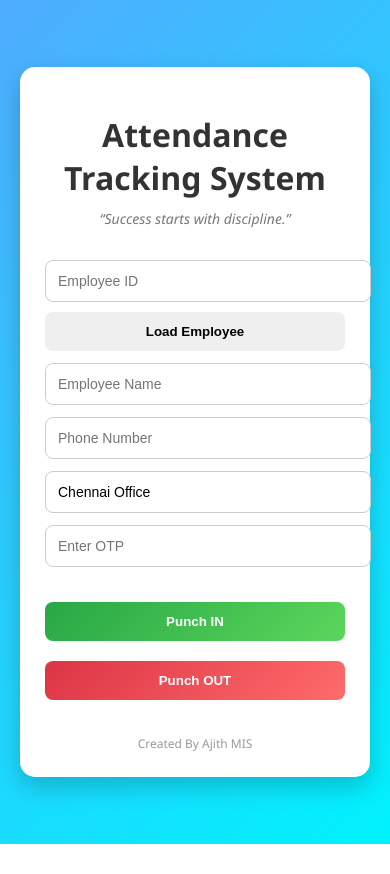
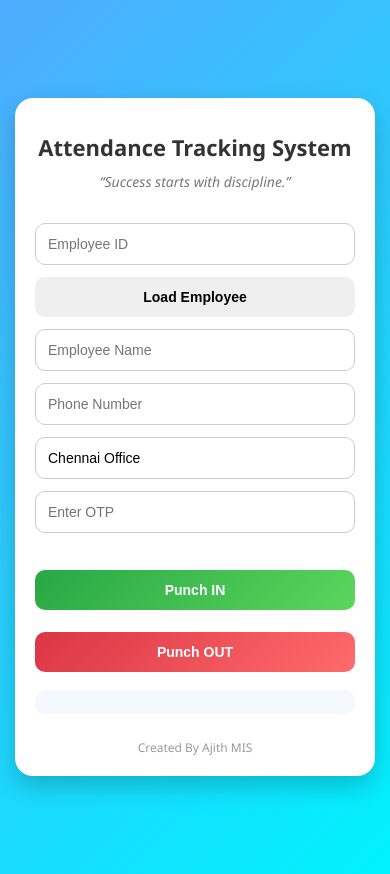
Before and after one commit to AjithRaaj/Attedence_tracker, a Flask app: page / in a window 390 px wide. Before the commit the page ends 844 px from the top, so only its background shows below. Run offline with Flask 3, Linux system fonts and the light colour scheme.

Commit message:
Attendance tracking system updated

```diff
--- a/app.py
+++ b/app.py
@@ -1,5 +1,6 @@
 from flask import Flask, render_template, request, jsonify
 from datetime import datetime
+from zoneinfo import ZoneInfo
 from geopy.distance import geodesic
 import json
 import gspread
@@ -27,13 +28,22 @@ scope = [
 
 if os.environ.get("GOOGLE_CREDENTIALS"):
     service_account_info = json.loads(os.environ["GOOGLE_CREDENTIALS"])
-    creds = ServiceAccountCredentials.from_json_keyfile_dict(service_account_info, scope)
+
+    creds = ServiceAccountCredentials.from_json_keyfile_dict(
+        service_account_info,
+        scope
+    )
+
 else:
-    creds = ServiceAccountCredentials.from_json_keyfile_name("service_account.json", scope)
+    creds = ServiceAccountCredentials.from_json_keyfile_name(
+        "service_account.json",
+        scope
+    )
 
 client = gspread.authorize(creds)
 
 SHEET_ID = "1Ryj_plY3dJ6v9ZCE_QJXuR7vXdFHqFOHWwJb0ODQ6Js"
+
 sheet = client.open_by_key(SHEET_ID).sheet1
 
 # =========================================
@@ -54,6 +64,7 @@ def home():
 # =========================================
 @app.route('/get_employee', methods=['POST'])
 def get_employee():
+
     emp_id = request.json.get('emp_id')
 
     emp = employees.get(emp_id)
@@ -65,7 +76,9 @@ def get_employee():
             'phone': emp['phone']
         })
 
-    return jsonify({'success': False})
+    return jsonify({
+        'success': False
+    })
 
 # =========================================
 # ATTENDANCE
@@ -74,73 +87,132 @@ def get_employee():
 def attendance():
 
     try:
+
         data = request.json
 
-        emp_id = data.get('emp_id')
-        otp = data.get('otp')
+        emp_id = str(data.get('emp_id')).strip()
+        otp = str(data.get('otp')).strip()
         lat = float(data.get('lat'))
         lon = float(data.get('lon'))
-        action = data.get('action')
-        device_id = data.get('device_id')
+        action = str(data.get('action')).strip()
+        device_id = str(data.get('device_id')).strip()
 
-        # EMP CHECK
+        # =========================================
+        # EMPLOYEE CHECK
+        # =========================================
         employee = employees.get(emp_id)
+
         if not employee:
-            return jsonify({'success': False, 'message': 'Invalid Employee ID ❌'})
+            return jsonify({
+                'success': False,
+                'message': 'Invalid Employee ID ❌'
+            })
 
+        # =========================================
         # OTP CHECK
-        if otp.strip().upper() != employee['otp'].upper():
-            return jsonify({'success': False, 'message': 'Wrong OTP ❌'})
+        # =========================================
+        if otp.upper() != employee['otp'].strip().upper():
 
+            return jsonify({
+                'success': False,
+                'message': 'Wrong OTP ❌'
+            })
+
+        # =========================================
         # LOCATION CHECK
+        # =========================================
         distance = geodesic(
             (OFFICE_LAT, OFFICE_LON),
             (lat, lon)
         ).meters
 
         if distance > ALLOWED_RADIUS:
+
             return jsonify({
                 'success': False,
                 'message': f'Outside Office Radius ({int(distance)}m) ❌'
             })
 
-        now = datetime.now()
+        # =========================================
+        # INDIA / CHENNAI TIME
+        # =========================================
+        now = datetime.now(ZoneInfo("Asia/Kolkata"))
+
         date_str = now.strftime('%d-%m-%Y')
         time_str = now.strftime('%I:%M %p')
 
-        records = sheet.get_all_records()
+        # =========================================
+        # GET RECORDS
+        # =========================================
+        records = sheet.get_all_records(expected_headers=[
+            'Date',
+            'Employee ID',
+            'Employee Name',
+            'Punch IN',
+            'Punch OUT',
+            'IN Status',
+            'OUT Status',
+            'Working Hours',
+            'Device ID',
+            'Location'
+        ])
 
         found_row = None
 
+        # =========================================
         # FIND TODAY RECORD
+        # =========================================
         for i, rec in enumerate(records, start=2):
-            if str(rec.get('Employee ID')) == emp_id and str(rec.get('Date')) == date_str:
+
+            existing_emp = str(rec.get('Employee ID')).strip()
+            existing_date = str(rec.get('Date')).strip()
+
+            if existing_emp == emp_id and existing_date == date_str:
                 found_row = i
                 break
 
-        # DEVICE CHECK (SAFE)
+        # =========================================
+        # DEVICE CHECK (STRICT)
+        # =========================================
         for rec in records:
-            if rec.get('Device ID') == device_id:
-                if str(rec.get('Employee ID')) != emp_id:
+
+            existing_device = str(rec.get('Device ID')).strip()
+            existing_emp = str(rec.get('Employee ID')).strip()
+
+            # SAME DEVICE ANOTHER EMPLOYEE
+            if existing_device == device_id:
+
+                if existing_emp != emp_id:
+
                     return jsonify({
                         'success': False,
-                        'message': 'This mobile already used by another employee ❌'
+                        'message': '❌ This mobile already used by another employee'
                     })
 
+        # =========================================
         # PUNCH IN
+        # =========================================
         if action == 'in':
 
             if found_row:
-                return jsonify({'success': False, 'message': 'Already Punched IN Today ✅'})
+
+                return jsonify({
+                    'success': False,
+                    'message': 'Already Punched IN Today ✅'
+                })
 
             current_minutes = now.hour * 60 + now.minute
             office_in = 9 * 60
 
+            # LATE CHECK
             if current_minutes <= office_in:
                 in_status = 'On Time'
+
             else:
-                in_status = f'{current_minutes - office_in} mins Late'
+                late = current_minutes - office_in
+                in_status = f'{late} mins Late'
 
+            # SAVE TO SHEET
             sheet.append_row([
                 date_str,
                 emp_id,
@@ -151,7 +223,7 @@ def attendance():
                 '',
                 '',
                 device_id,
-                ''
+                f"{lat}, {lon}"
             ])
 
             return jsonify({
@@ -163,33 +235,55 @@ def attendance():
                 'message': 'Punch IN Success ✅'
             })
 
+        # =========================================
         # PUNCH OUT
+        # =========================================
         elif action == 'out':
 
             if not found_row:
-                return jsonify({'success': False, 'message': 'Punch IN not found ❌'})
+
+                return jsonify({
+                    'success': False,
+                    'message': 'Punch IN not found ❌'
+                })
 
             out_time_existing = sheet.cell(found_row, 5).value
 
             if out_time_existing:
-                return jsonify({'success': False, 'message': 'Already Punched OUT Today ✅'})
+
+                return jsonify({
+                    'success': False,
+                    'message': 'Already Punched OUT Today ✅'
+                })
 
             in_time = sheet.cell(found_row, 4).value
 
             current_minutes = now.hour * 60 + now.minute
             office_out = 17 * 60 + 30
 
+            # EARLY / EXTRA CHECK
             if current_minutes < office_out:
-                out_status = f'{office_out - current_minutes} mins Early Exit'
+
+                early = office_out - current_minutes
+                out_status = f'{early} mins Early Exit'
+
             else:
+
                 extra = current_minutes - office_out
-                out_status = 'On Time Exit' if extra == 0 else f'{extra} mins Extra Stay'
 
+                if extra == 0:
+                    out_status = 'On Time Exit'
+
+                else:
+                    out_status = f'{extra} mins Extra Stay'
+
+            # WORKING HOURS CALCULATION
             in_datetime = datetime.strptime(in_time, '%I:%M %p')
             out_datetime = datetime.strptime(time_str, '%I:%M %p')
 
             diff = out_datetime - in_datetime
 
+            # UPDATE SHEET
             sheet.update_cell(found_row, 5, time_str)
             sheet.update_cell(found_row, 7, out_status)
             sheet.update_cell(found_row, 8, str(diff))
@@ -203,11 +297,19 @@ def attendance():
                 'message': 'Punch OUT Success ✅'
             })
 
-        return jsonify({'success': False})
+        return jsonify({
+            'success': False,
+            'message': 'Invalid Action ❌'
+        })
 
     except Exception as e:
+
         print("ERROR:", e)
-        return jsonify({'success': False, 'message': 'Server Error ❌'})
+
+        return jsonify({
+            'success': False,
+            'message': 'Server Error ❌'
+        })
 
 # =========================================
 # RUN
--- a/static/style.css
+++ b/static/style.css
@@ -6,7 +6,7 @@ body {
     display: flex;
     justify-content: center;
     align-items: center;
-    min-height: 100vh; /* full screen center */
+    min-height: 100vh;
 }
 
 /* MAIN CARD */
@@ -15,20 +15,21 @@ body {
     max-width: 95%;
     background: white;
     padding: 25px;
-    border-radius: 15px;
+    border-radius: 18px;
     box-shadow: 0 10px 25px rgba(0,0,0,0.2);
     transition: 0.3s;
     text-align: center;
 }
 
 .container:hover {
-    transform: translateY(-5px);
+    transform: translateY(-4px);
 }
 
 /* TITLE */
 h1 {
     color: #333;
     margin-bottom: 10px;
+    font-size: 26px;
 }
 
 /* QUOTE */
@@ -44,11 +45,12 @@ input {
     width: 100%;
     padding: 12px;
     margin-top: 12px;
-    border-radius: 8px;
+    border-radius: 10px;
     border: 1px solid #ccc;
     outline: none;
     transition: 0.3s;
     font-size: 14px;
+    box-sizing: border-box;
 }
 
 input:focus {
@@ -58,37 +60,54 @@ input:focus {
 
 /* BUTTONS */
 button {
-    margin-top: 10px;
+    margin-top: 12px;
     width: 100%;
     padding: 12px;
-    border-radius: 8px;
+    border-radius: 10px;
     border: none;
     cursor: pointer;
     font-weight: bold;
     transition: 0.3s;
+    font-size: 14px;
 }
 
 button:hover {
     opacity: 0.9;
+    transform: scale(1.02);
 }
 
 /* BUTTON GROUP */
 .buttons {
     display: flex;
     justify-content: space-between;
+    gap: 10px;
     margin-top: 25px;
 }
 
+/* PUNCH IN */
 .in-btn {
     background: linear-gradient(135deg, #28a745, #5cd65c);
     color: white;
-    width: 48%;
+    width: 50%;
 }
 
+/* PUNCH OUT */
 .out-btn {
     background: linear-gradient(135deg, #dc3545, #ff6b6b);
     color: white;
-    width: 48%;
+    width: 50%;
+}
+
+/* STATUS */
+#status {
+    margin-top: 18px;
+    padding: 12px;
+    border-radius: 10px;
+    background: #f4f8ff;
+    color: #333;
+    font-size: 14px;
+    white-space: pre-line;
+    line-height: 1.5;
 }
 
 /* FOOTER */
@@ -100,17 +119,26 @@ button:hover {
 
 /* MOBILE RESPONSIVE */
 @media (max-width: 480px) {
+
+    body {
+        padding: 15px;
+    }
+
     .container {
-        width: 95%;
-        margin: 20px;
+        width: 100%;
+        padding: 20px;
+    }
+
+    h1 {
+        font-size: 22px;
     }
 
     .buttons {
         flex-direction: column;
     }
 
-    .in-btn, .out-btn {
+    .in-btn,
+    .out-btn {
         width: 100%;
-        margin-bottom: 10px;
     }
 }
--- a/templates/index.html
+++ b/templates/index.html
@@ -1,12 +1,19 @@
 <!DOCTYPE html>
 <html lang="en">
+
 <head>
+
     <meta charset="UTF-8">
+
     <meta name="viewport" content="width=device-width, initial-scale=1.0">
+
     <title>Attendance Tracking System</title>
 
-    <link rel="stylesheet" href="{{ url_for('static', filename='style.css') }}">
-<script src="{{ url_for('static', filename='script.js') }}"></script>
+    <!-- CSS -->
+    <link rel="stylesheet"
+          href="{{ url_for('static', filename='style.css') }}">
+
+</head>
 
 <body>
 
@@ -18,47 +25,82 @@
             “Success starts with discipline.”
         </div>
 
-        <!-- Employee ID -->
-        <input type="text" id="emp_id" placeholder="Employee ID">
+        <!-- EMPLOYEE ID -->
+        <input
+            type="text"
+            id="emp_id"
+            placeholder="Employee ID"
+        >
 
-        <button type="button" onclick="loadEmployee()">
+        <button
+            type="button"
+            onclick="loadEmployee()"
+        >
             Load Employee
         </button>
 
-        <!-- Employee Details -->
-        <input type="text" id="name" placeholder="Employee Name" readonly>
-        <input type="text" id="phone" placeholder="Phone Number" readonly>
+        <!-- EMPLOYEE DETAILS -->
+        <input
+            type="text"
+            id="name"
+            placeholder="Employee Name"
+            readonly
+        >
 
-        <input type="text" value="Chennai Office" readonly>
+        <input
+            type="text"
+            id="phone"
+            placeholder="Phone Number"
+            readonly
+        >
+
+        <input
+            type="text"
+            value="Chennai Office"
+            readonly
+        >
 
         <!-- OTP -->
-        <input type="text" id="otp" placeholder="Enter OTP">
+        <input
+            type="text"
+            id="otp"
+            placeholder="Enter OTP"
+        >
 
-        <!-- Buttons -->
+        <!-- BUTTONS -->
         <div class="buttons">
 
-            <button type="button" class="in-btn" onclick="markAttendance('in')">
+            <button
+                type="button"
+                class="in-btn"
+                onclick="markAttendance('in')"
+            >
                 Punch IN
             </button>
 
-            <button type="button" class="out-btn" onclick="markAttendance('out')">
+            <button
+                type="button"
+                class="out-btn"
+                onclick="markAttendance('out')"
+            >
                 Punch OUT
             </button>
 
         </div>
 
-        <!-- Status -->
-        <div id="status" style="margin-top:15px; color:#333; font-size:14px;"></div>
+        <!-- STATUS -->
+        <div id="status"></div>
 
-        <!-- Footer -->
+        <!-- FOOTER -->
         <div class="footer">
             Created By Ajith MIS
         </div>
 
     </div>
 
-    <!-- ✅ JS (IMPORTANT - must be bottom) -->
+    <!-- JS -->
     <script src="{{ url_for('static', filename='script.js') }}"></script>
 
 </body>
+
 </html>
```
Also changed, not shown: employees.json (+18 -6 lines), static/script.js (+87 -15 lines).
